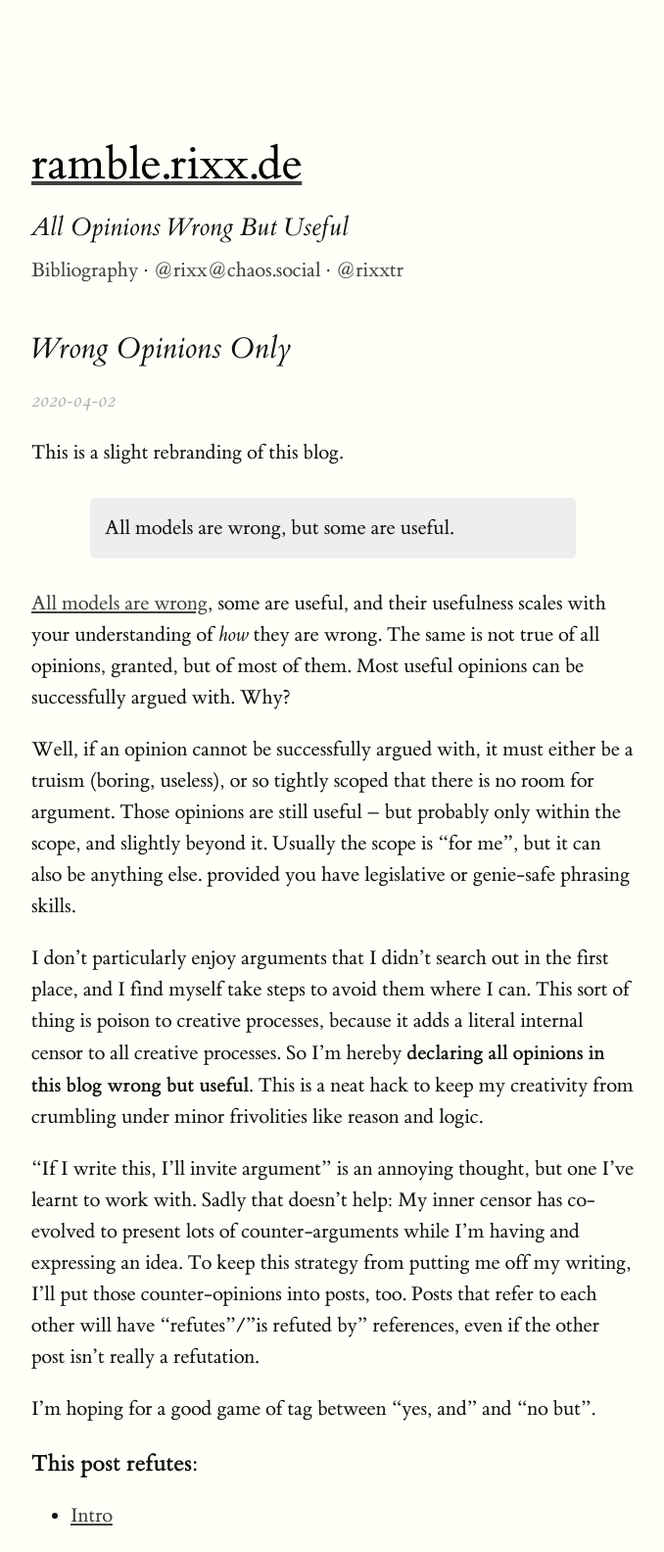
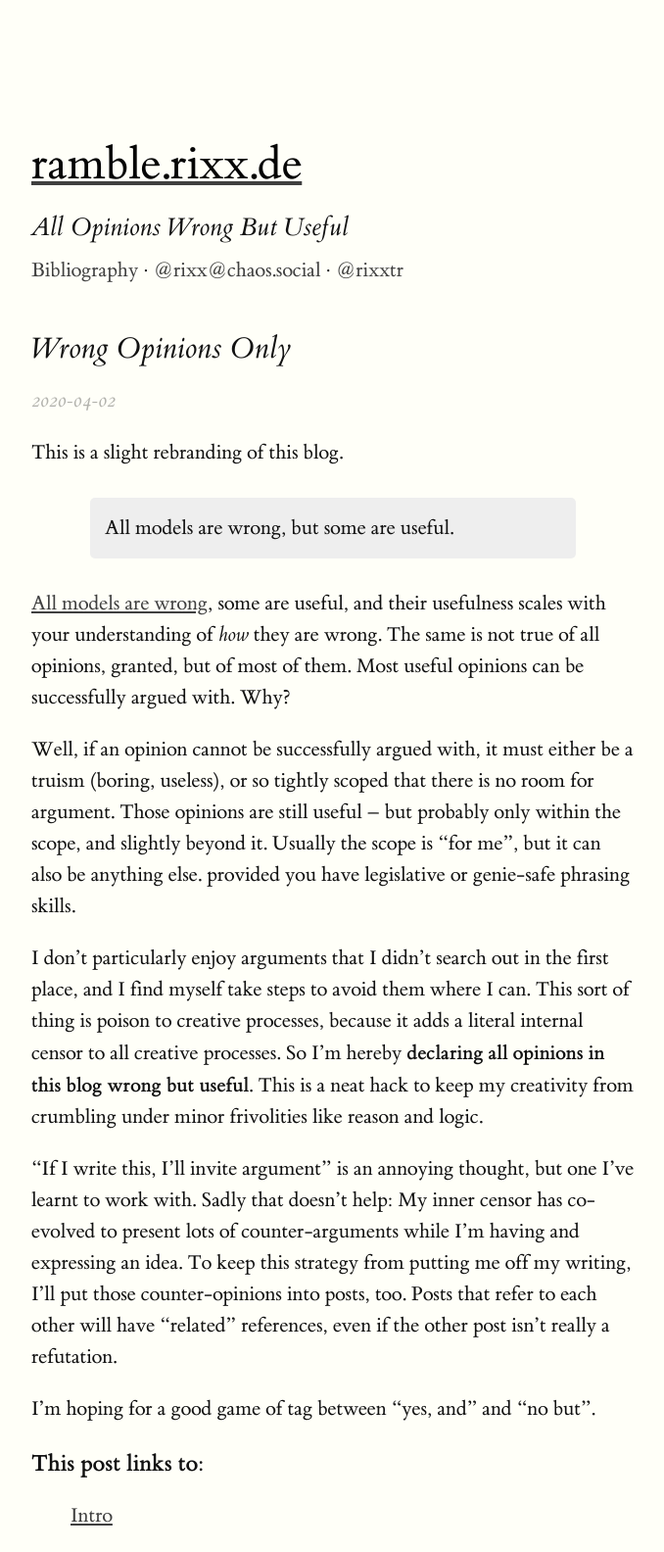
Before and after one commit to rixx/ramble, a Jekyll site: the page built from _posts/2020-04-02-wrong-opinions-only.md, in a window 1280 px wide. Shown: the whole page at 98% size, without its empty margins (128-806 px from the left). Built offline with Jekyll 4.4.1, drawn with Linux system fonts in a browser that asks for light colours.

Commit message:
Related is nicer than refuted

```diff
--- a/_layouts/post.html
+++ b/_layouts/post.html
@@ -6,32 +6,30 @@ layout: page
 
         {{ page.content }}
 
-    {% assign refutes = "" %}
-    {% assign refuted_by = "" %}
-    {% assign is_refuting = false %}
-    {% assign is_refuted_by = false %}
-    {% for post in site.posts %}
-        {% if page.refutes contains post.slug %}
-            {% assign is_refuting = true %}
-            {% capture refutes %}
-                {{ refutes }}
-                <li><a href="{{ post.url }}">{{ post.title }}</a></li>
+    {% assign related = "" %}
+    {% assign related_by = "" %}
+    {% assign is_relating = false %}
+    {% assign is_related_by = false %}
+    {% for other_post in site.posts %}
+        {% if page.related contains other_post.slug %}
+            {% assign is_relating = true %}
+            {% capture relates %}
+                {{ relates }}{% if relates %}, {% endif %}<a href="{{ other_post.url }}">{{ other_post.title }}</a>
             {% endcapture %}
         {% endif %}
-        {% if post.refutes contains page.slug %}
-            {% assign is_refuted_by = true %}
-            {% capture refuted_by %}
-                {{ refuted_by }}
-                <li><a href="{{ post.url }}">{{ post.title }}</a></li>
+        {% if other_post.related contains page.slug %}
+            {% assign is_related_by = true %}
+            {% capture related_by %}
+                {{ related_by }}{% if related_by %}, {% endif %}<a href="{{ other_post.url }}">{{ other_post.title }}</a>
             {% endcapture %}
         {% endif %}
     {% endfor %}
 
-    {% if is_refuting %}
-    <h3>This post refutes:</h3>
-    <ul>{{ refutes }}</ul>
+    {% if is_relating %}
+    <h3>This post links to:</h3>
+    <ul>{{ relates }}</ul>
     {% endif %}
-    {% if is_refuted_by %}
-    <h3>This post is refuted by:</h3>
-    <ul>{{ refuted_by }}</ul>
+    {% if is_related_by %}
+    <h3>This post is linked to from:</h3>
+    <ul>{{ related_by }}</ul>
     {% endif %}
--- a/_posts/2020-04-02-wrong-opinions-only.md
+++ b/_posts/2020-04-02-wrong-opinions-only.md
@@ -1,7 +1,7 @@
 ---
 title: Wrong Opinions Only
 date: 2020-04-02 10:00
-refutes: [intro]
+related: [intro]
 summary: Minor blog reboot with a focus on being wrong, but useful.
 layout: post
 ---
@@ -27,6 +27,6 @@ my creativity from crumbling under minor frivolities like reason and logic.
 "If I write this, I'll invite argument" is an annoying thought, but one I've learnt to work with. Sadly that doesn't
 help: My inner censor has co-evolved to present lots of counter-arguments while I'm having and expressing an idea. To
 keep this strategy from putting me off my writing, I'll put those counter-opinions into posts, too. Posts that refer to
-each other will have "refutes"/"is refuted by" references, even if the other post isn't really a refutation.
+each other will have "related" references, even if the other post isn't really a refutation.
 
 I'm hoping for a good game of tag between "yes, and" and "no but".
```
Also changed, not shown: _includes/post_snippet.html (deleted, +0 -31 lines), _posts/2020-04-03-hyperbole-into-nuance.md (+1 -1 lines), _posts/2020-04-05-against-compliments.md (+1 -1 lines), index.md (+6 -2 lines), scripts/cli.py (+4 -4 lines).
